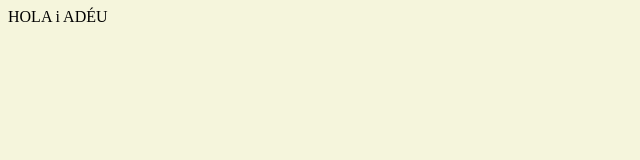
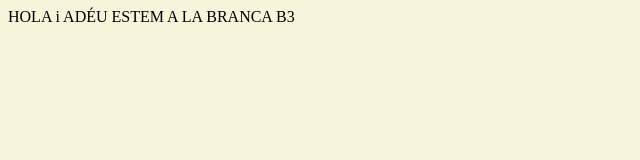
Before and after one commit to ricard-gi/git01, a plain HTML site: page index.html in a window 1280 px wide. Shown: the whole page, without its empty margins (0-640 px from the left). Drawn offline with Linux system fonts and the light colour scheme.

Commit message:
commit a branca b3

```diff
--- a/index.html
+++ b/index.html
@@ -8,5 +8,6 @@
 </head>
 <body>
     HOLA i ADÉU
+    ESTEM A LA BRANCA B3
 </body>
 </html>
```
